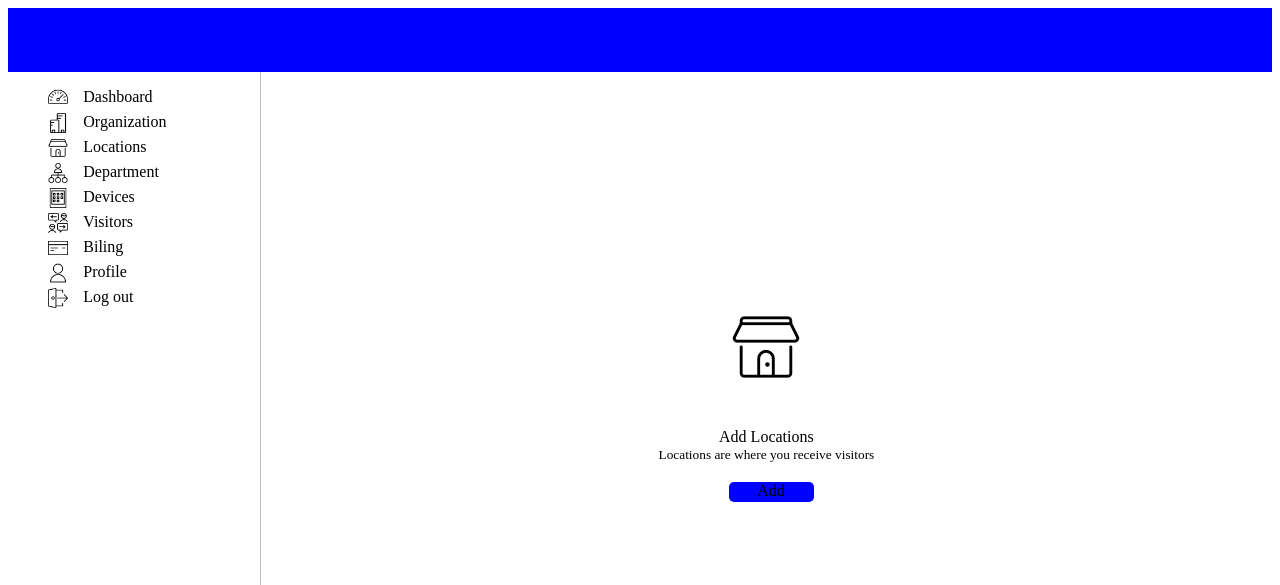
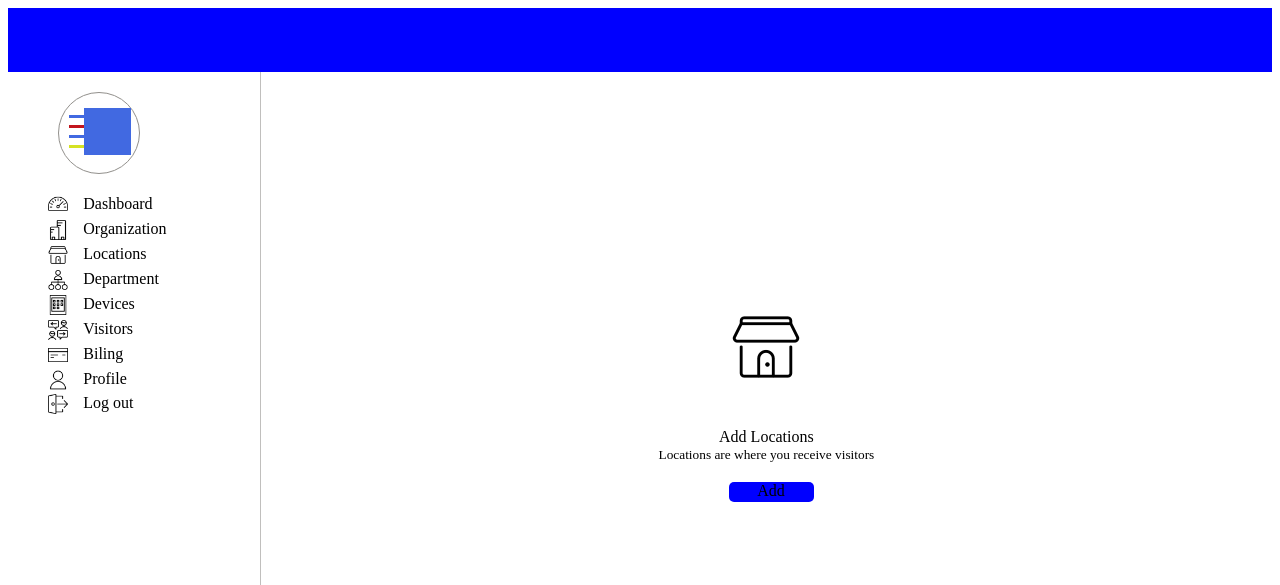
Before and after one commit to Ademola101/Development-challenge, a plain HTML site: page index.html in a window 1280 px wide. Shown: the top 585 px of the page. Drawn offline with Linux system fonts and the light colour scheme.

Commit message:
draw lines outlining the sqaures

```diff
--- a/index.html
+++ b/index.html
@@ -9,8 +9,16 @@
 <body>
     <div class="top"></div>
     <div class="wrapper">
-        <div class="border"> <nav>
-            <ul>
+        <div class="border">
+             <div class="circle"><div class="line">
+                 <div class="firstline"></div>
+                 <div class="secondline"></div>
+                 <div class="thirdline"></div>
+                 <div class="fourthline"></div>
+             </div> <div class="square">  </div></div>
+
+            <nav>
+            <ul><li> </li>
                 <li> <div><img src="icons/gauge-dashboard.png" width="20px" height="20px"></div>
                     Dashboard
                 </li>
--- a/mystyle.css
+++ b/mystyle.css
@@ -40,3 +40,48 @@ bottom: 17px;}
 .border{height: 100vh;
     border-right:1.5px solid rgb(192, 191, 189);
 }
+
+.circle{border:1px solid rgb(146, 144, 140) ;
+    margin-left: 30px; width: 100px;
+    width: 80px;
+    height: 80px;
+    border-radius: 50%;
+    position: relative;
+    top: 20px;
+    left: 20px;
+    display: grid;
+    grid-template-columns: 15px 40px;
+text-align: center;}
+.square{ display: inline-block;
+    width: 47px;
+    height: 47px;
+    background-color: royalblue;
+    position: relative;
+    top: 15px;
+    left: 10px;
+}
+.line{position: relative;
+    display: grid;
+    grid-template-rows: 5px 5px 5px 5px;
+top: 22px;
+left: 10px;
+row-gap: 5px;}
+.firstline{
+    background-color: royalblue;
+    height: 60%;
+}
+
+.secondline{
+    background-color: rgb(194, 21, 30);
+    height: 60%;
+}
+
+.thirdline{
+    background-color: royalblue;
+    height: 60%;
+}
+
+.fourthline{
+    background-color: rgb(213, 226, 35);
+    height: 60%;
+}
```
